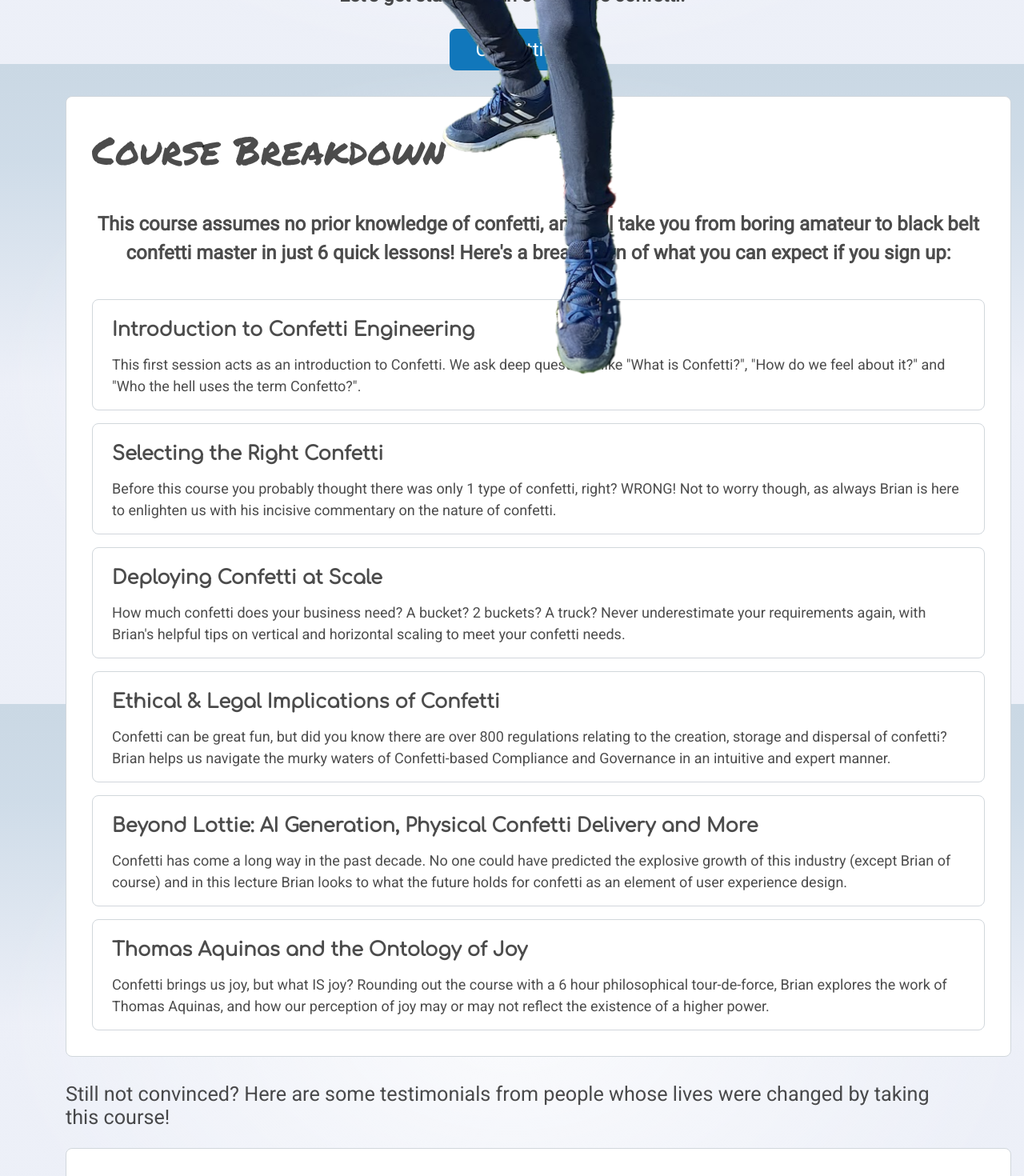
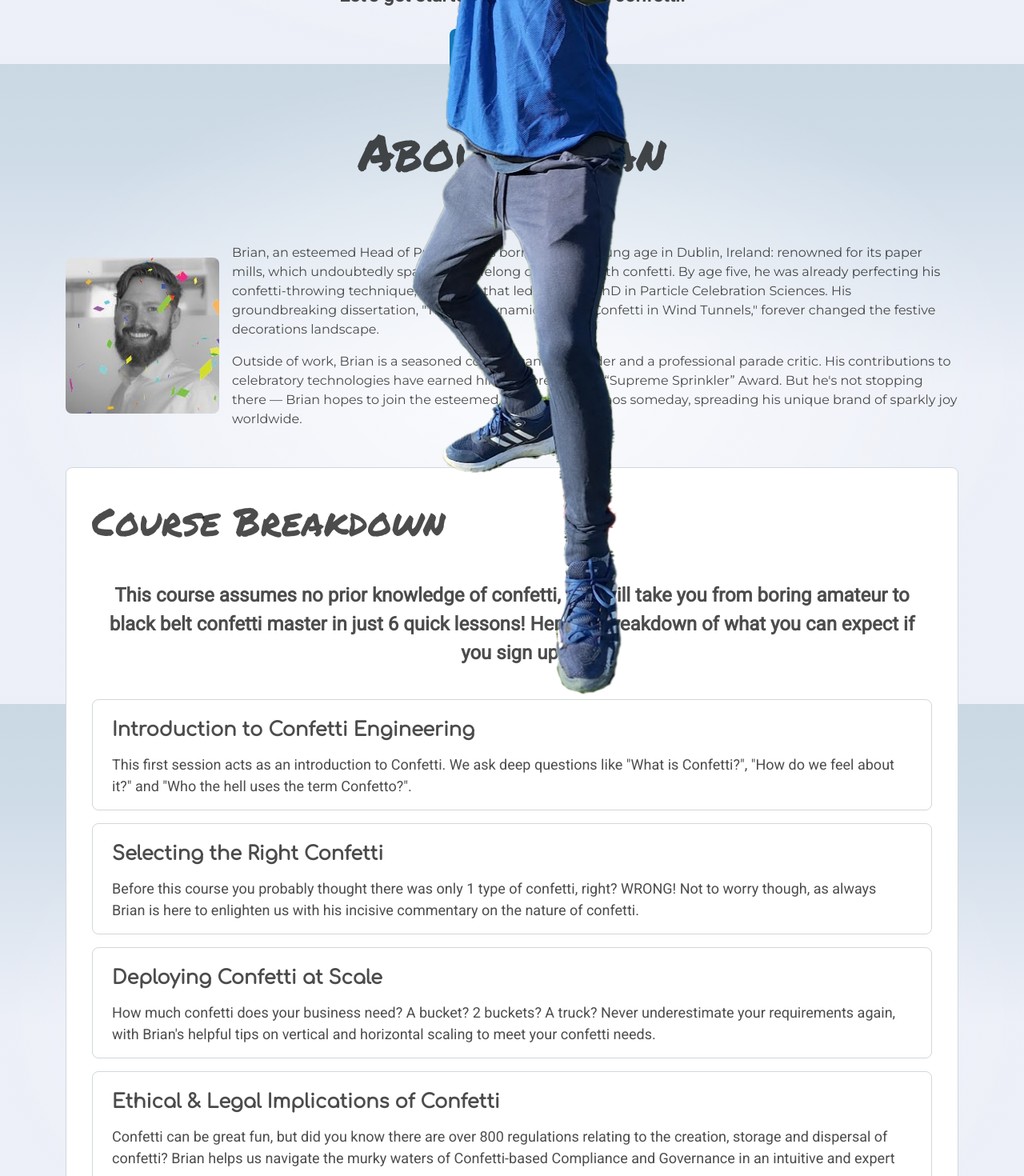
Before and after one commit to dhartirl/brian-birthday, a SvelteKit app: page / in a window 1280 px wide. Shown: the part 1520-2990 px from the top of the page at 80% size. Built offline with nearby package versions, Linux system fonts and the light colour scheme.

Commit message:
visual tweaks, about, responsive

```diff
--- a/package.json
+++ b/package.json
@@ -16,6 +16,7 @@
 		"@fontsource/comfortaa": "^5.0.20",
 		"@fontsource/fira-mono": "^4.5.10",
 		"@fontsource/lora": "^5.0.17",
+		"@fontsource/montserrat": "^5.0.18",
 		"@fontsource/permanent-marker": "^5.0.12",
 		"@fontsource/roboto": "^5.0.13",
 		"@neoconfetti/svelte": "^1.0.0",
--- a/src/routes/+page.svelte
+++ b/src/routes/+page.svelte
@@ -5,6 +5,7 @@
 	import deepak from '$lib/images/deepak.png';
 	import tim from '$lib/images/timcook.webp';
 	import brian from '$lib/images/Brian.png';
+	import brian2 from '$lib/images/brian2.jpeg';
 
 	import confetti from 'canvas-confetti';
 
@@ -29,6 +30,13 @@
 			scalar: 3,
 			startVelocity: 150
 		});
+	};
+
+	const noConfetti = () => {
+		showBrian = true;
+		setTimeout(() => {
+			showBrian = false;
+		}, 10000);
 	};
 
 	const getConfettiText = () => {
@@ -130,11 +138,32 @@
 			<button class="button" on:click={() => doConfetti()}>{confettiText}</button>
 		</div>
 
+		<h1>About Brian</h1>
+		<div class="about">
+			<img class="about-image" src={brian2} alt="Brian, age 7" />
+			<div class="about-text">
+				<p>
+					Brian, an esteemed Head of Product, was born at a very young age in Dublin, Ireland:
+					renowned for its paper mills, which undoubtedly sparked his lifelong obsession with
+					confetti. By age five, he was already perfecting his confetti-throwing technique, a
+					passion that led him to a PhD in Particle Celebration Sciences. His groundbreaking
+					dissertation, "The Aerodynamics of Joy: Confetti in Wind Tunnels," forever changed the
+					festive decorations landscape.
+				</p>
+				<p>
+					Outside of work, Brian is a seasoned confetti cannon builder and a professional parade
+					critic. His contributions to celebratory technologies have earned him the prestigious
+					“Supreme Sprinkler” Award. But he's not stopping there — Brian hopes to join the esteemed
+					ranks of Chill Chaos someday, spreading his unique brand of sparkly joy worldwide.
+				</p>
+			</div>
+		</div>
+
 		<div class="course-breakdown">
 			<h2>Course Breakdown</h2>
 			<p class="blurb">
 				This course assumes no prior knowledge of confetti, and will take you from boring amateur to
-				black belt confetti master in <strong>just 6 quick lessons!</strong>
+				black belt confetti master in just 6 quick lessons!
 				Here's a breakdown of what you can expect if you sign up:
 			</p>
 			{#each courseItems as item}
@@ -145,7 +174,7 @@
 			{/each}
 		</div>
 
-		<h2>
+		<h2 class="text-center">
 			Still not convinced? Here are some testimonials from people whose lives were changed by taking
 			this course!
 		</h2>
@@ -173,10 +202,10 @@
 					href="/"
 					on:click={(event) => {
 						event.preventDefault();
-						showBrian = !showBrian;
+						noConfetti();
 					}}
 				>
-					I'm a boring developer that doesn't like confetti
+					I'm a boring developer that doesn't like confetti.
 				</a>
 			</p>
 		</div>
@@ -187,6 +216,7 @@
 	@import '@fontsource/permanent-marker';
 	@import '@fontsource/comfortaa';
 	@import '@fontsource/lora';
+	@import '@fontsource/montserrat';
 
 	section {
 		display: flex;
@@ -194,6 +224,10 @@
 		justify-content: center;
 		align-items: center;
 		flex: 0.6;
+	}
+
+  .text-center {
+    text-align: center;
   }
 
 	h1 {
@@ -211,14 +245,14 @@
 	}
 
 	.page.is-fading {
-		filter: grayscale();
+		filter: grayscale() contrast(1.75) blur(2px);
 	}
 
 	.brian {
 		position: fixed;
 		transition: top 1s ease, filter 5s ease;
 		height: 150vh;
-		top: 100vh;
+		top: 150vh;
 		z-index: 500;
 	}
 
@@ -251,6 +285,25 @@
 		font-size: 24px;
 		border-radius: 8px;
 		border: none;
+	}
+
+	.about {
+    font-family: 'Montserrat', sans-serif;
+    font-size: 16px;
+		display: flex;
+		flex-direction: row;
+		align-items: center;
+		grid-gap: 16px;
+	}
+
+	.about-image {
+		border-radius: 8px;
+	}
+
+	@media screen and (max-width: 900px) {
+		.about {
+			flex-direction: column;
+		}
 	}
 
 	.course-breakdown {
@@ -320,7 +373,11 @@
 	}
 
 	@media screen and (max-width: 1300px) {
+		.course-breakdown {
+			box-sizing: border-box;
+		}
 		.testimonials {
+			box-sizing: border-box;
 			grid-template-columns: 1fr;
 		}
 		.testimonial {
```
Also changed, not shown: src/lib/images/brian2.jpeg (added), 1 other file (tests, documents, lock files or other folders). Lines whose indentation alone changed are shown as unchanged.
